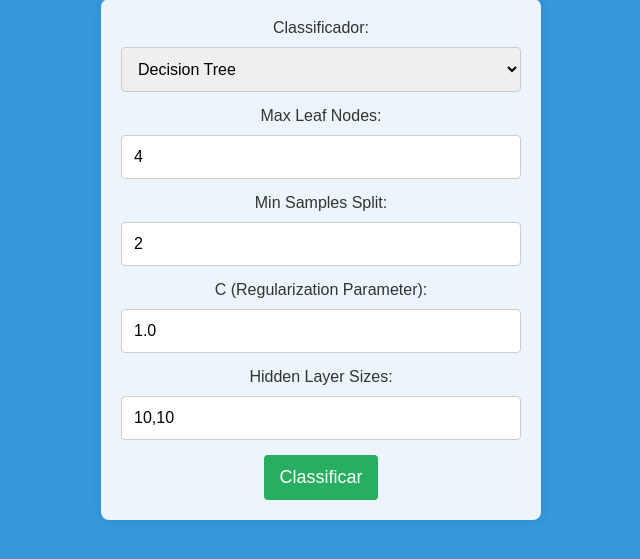
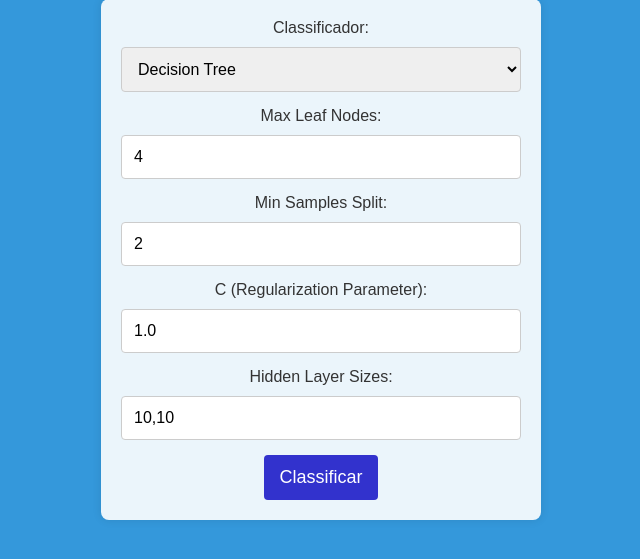
Before and after one commit to perryzera/MachineLearning, a Flask app: page / in a window 1280 px wide, with the pointer over the restyled element. Shown: the part 87-646 px from the top of the page, without its empty margins (319-959 px from the left). Run offline with Flask 3, Linux system fonts and the light colour scheme.

Commit message:
Update index.html

```diff
--- a/trabpy/base/templates/index.html
+++ b/trabpy/base/templates/index.html
@@ -79,7 +79,7 @@
         transition: background-color 0.3s ease;
     }
     button:hover {
-        background-color: #27ae60;
+        background-color: #3232cd;
     }
 </style>
 </html>
```
